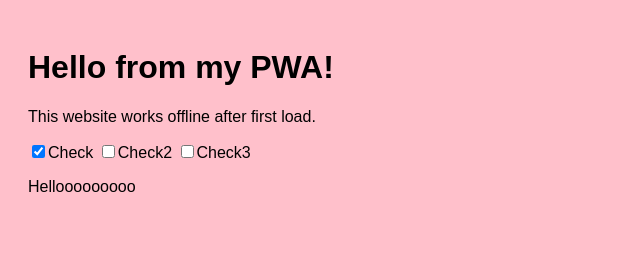
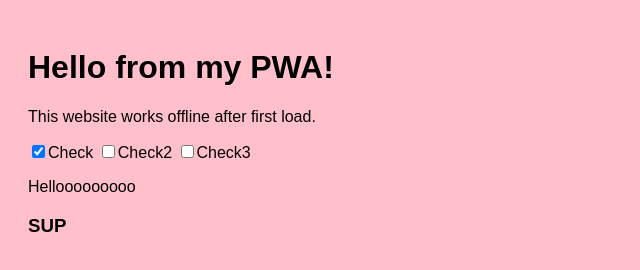
Before and after one commit to dictedicte/testpwa, a plain HTML site: page index.html in a window 1280 px wide. Shown: the full height of the page, 0-640 px from the left. Drawn offline with Linux system fonts and the light colour scheme.

Commit message:
Update index.html

```diff
--- a/index.html
+++ b/index.html
@@ -24,6 +24,7 @@
 <label for="check2"><input type="checkbox" id="check2">Check2</label>
 <label for="check3"><input type="checkbox" id="check3">Check3</label>
 <p>Hellooooooooo</p>
+<h3>SUP</h3>
 <script>
   if ("serviceWorker" in navigator) {
     navigator.serviceWorker.register("service-worker.js")
```
